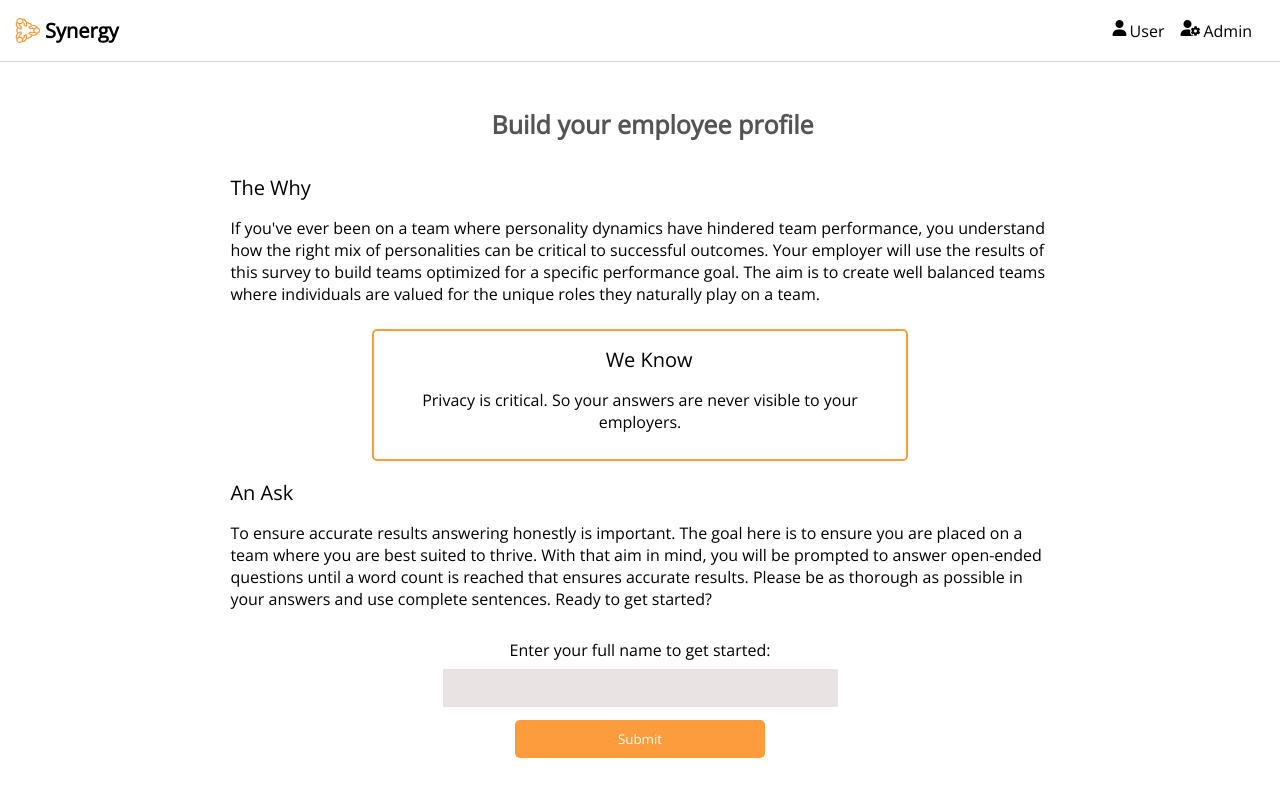
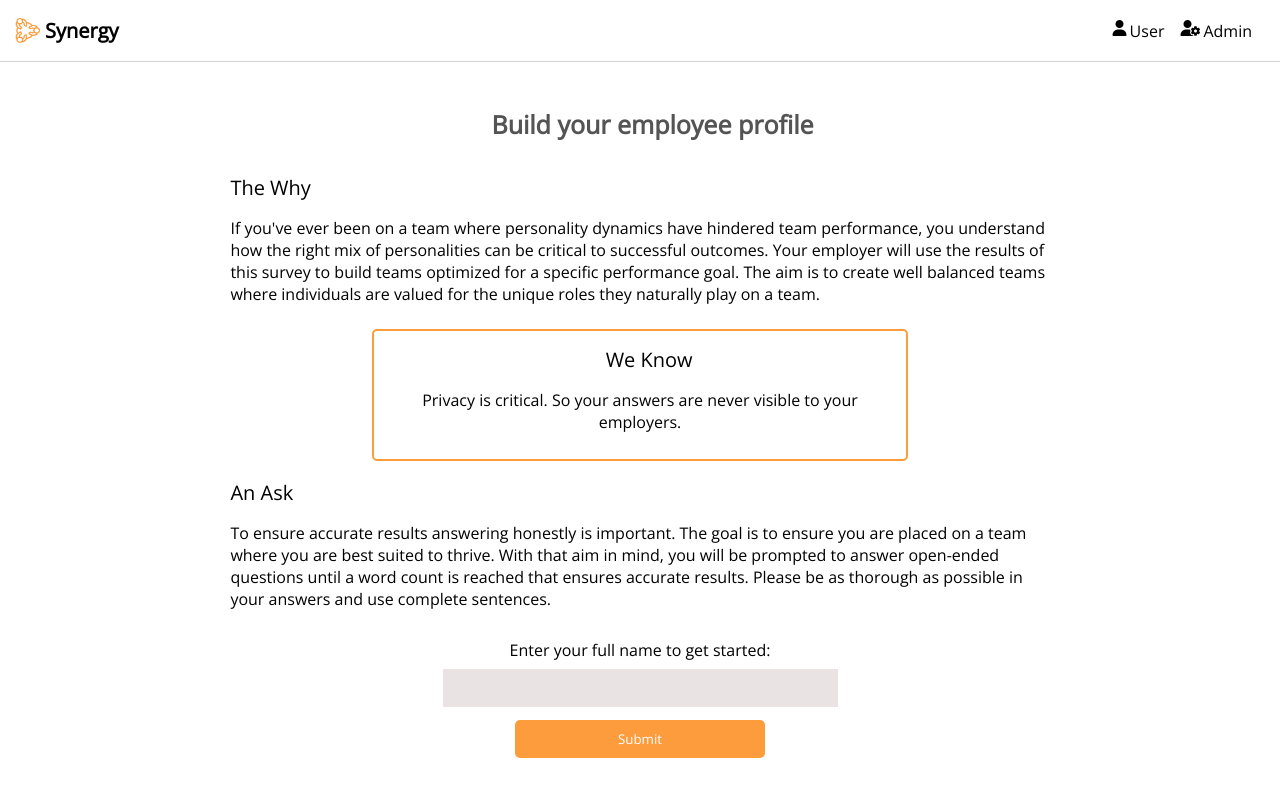
Before and after one commit to NCiarelli/synergy-angular, an Angular app: page /employee-survey in a window 1280 px wide. Shown: the top 796 px of the page. Built offline with nearby package versions, Linux system fonts and the light colour scheme.

Commit message:
updated instructions on survey form

```diff
--- a/src/app/employer-dashboard/employer-dashboard.component.html
+++ b/src/app/employer-dashboard/employer-dashboard.component.html
@@ -1,5 +1,5 @@
 <section id="instructional-copy">
-  <h3>Employee List</h3>
+  <h3>Employee Profiles</h3>
   <p class="instructions">
     When you're ready to start building:
   </p>
--- a/src/app/survey-form/survey-form.component.html
+++ b/src/app/survey-form/survey-form.component.html
@@ -36,11 +36,11 @@
         <p class="bold-open">An Ask</p>
         <p>
           To ensure accurate results answering honestly is important. The goal
-          here is to ensure you are placed on a team where you are best suited
-          to thrive. With that aim in mind, you will be prompted to answer
+          is to ensure you are placed on a team where you are best suited to
+          thrive. With that aim in mind, you will be prompted to answer
           open-ended questions until a word count is reached that ensures
           accurate results. Please be as thorough as possible in your answers
-          and use complete sentences. Ready to get started?
+          and use complete sentences.
         </p>
       </div>
 
--- a/src/assets/example.json
+++ b/src/assets/example.json
@@ -51,7 +51,7 @@
     {
       "name": "Emily Biegas",
       "headShot": "../../assets/Emily Biegas.jpeg",
-      "dominantPersonality": "Extraversion",
+      "dominantPersonality": "Agreeableness",
       "textData": {
         "contentItems": [
           {
@@ -67,7 +67,7 @@
     {
       "name": "Ivan Wolyniec",
       "headShot": "../../assets/Ivan Wo.jpeg",
-      "dominantPersonality": "Conscientiousness",
+      "dominantPersonality": "Extraversion",
       "textData": {
         "contentItems": [
           {
@@ -83,7 +83,7 @@
     {
       "name": "Laura Xu",
       "headShot": "../../assets/Laura Xu.jpeg",
-      "dominantPersonality": "Extraversion",
+      "dominantPersonality": "Conscientiousness",
       "textData": {
         "contentItems": [
           {
@@ -148,7 +148,7 @@
     {
       "name": "Denna Bellman",
       "headShot": "../../assets/Denna Bellman.jpeg",
-      "dominantPersonality": "Agreeableness",
+      "dominantPersonality": "Conscientiousness",
       "textData": {
         "contentItems": [
           {
@@ -164,7 +164,7 @@
     {
       "name": "Ali Hossein",
       "headShot": "../../assets/Ali Hossein.jpeg",
-      "dominantPersonality": "Conscientiousness",
+      "dominantPersonality": "Extraversion",
       "textData": {
         "contentItems": [
           {
@@ -213,7 +213,7 @@
     {
       "name": "Christian Christan",
       "headShot": "../../assets/Christian Christian.jpeg",
-      "dominantPersonality": "Extraversion",
+      "dominantPersonality": "Conscientiousness",
       "textData": {
         "contentItems": [
           {
```
